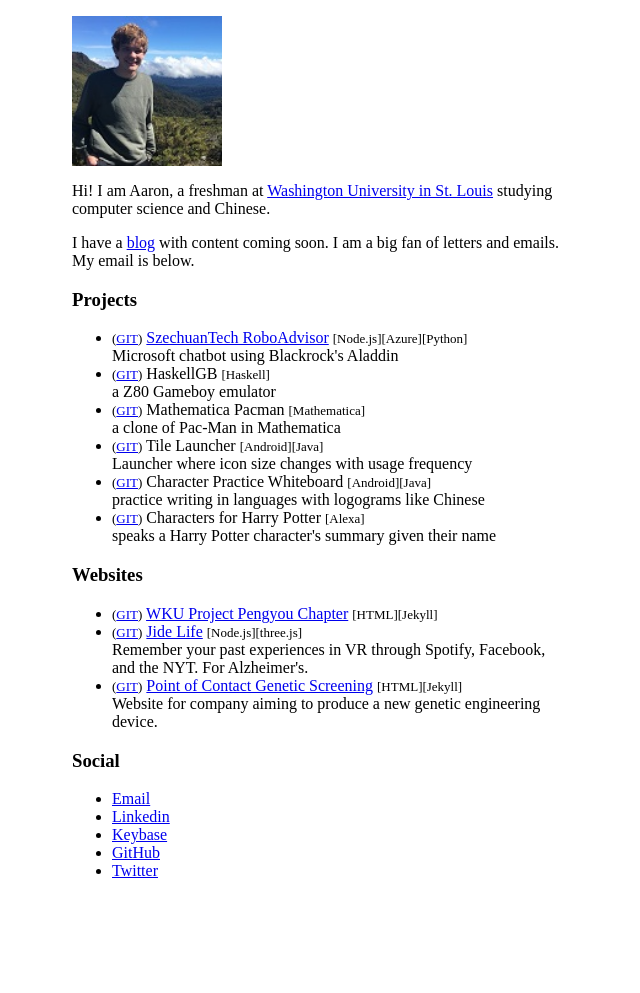
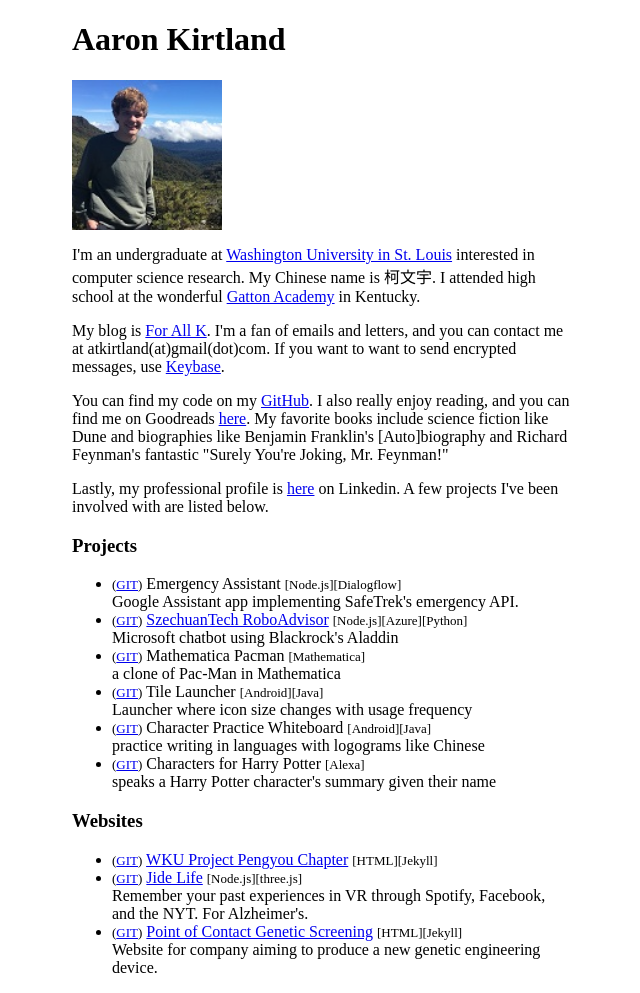
Before and after one commit to atkirtland/atkirtland.github.io, a Jekyll site: the page built from index.html, in a window 1280 px wide. Shown: the whole page, without its empty margins (318-958 px from the left). Built offline with Jekyll 4.4.1, drawn with Linux system fonts in a browser that asks for light colours; before the commit the page ends 900 px from its top, so only the background shows below that.

Commit message:
march update

```diff
--- a/index.html
+++ b/index.html
@@ -16,17 +16,24 @@
   <header>
     {% include header.html %}
   </header>
+  <h1>Aaron Kirtland</h1>
   <p><img align="middle" src="/assets/img/aaron.jpg" width="150px" alt="Aaron Kirtland" /></p>
   <p>
-    Hi! I am Aaron, a freshman at <a href="https://wustl.edu/">Washington University in St. Louis</a> studying computer science and Chinese.
+    I'm an undergraduate at <a href="https://wustl.edu/">Washington University in St. Louis</a> interested in computer science research. My Chinese name is 柯文宇. I attended high school at the wonderful <a href="https://www.wku.edu/academy/">Gatton Academy</a> in Kentucky.
   </p>
   <p>
-    I have a <a href="/blog">blog</a> with content coming soon. I am a big fan of letters and emails. My email is below.
+    My blog is <a href="/blog">For All K</a>. I'm a fan of emails and letters, and you can contact me at atkirtland(at)gmail(dot)com. If you want to want to send encrypted messages, use <a href="https://keybase.io/aarkir">Keybase</a>.
+  </p>
+  <p>
+    You can find my code on my <a href="https://github.com/atkirtland">GitHub</a>. I also really enjoy reading, and you can find me on Goodreads <a href="https://www.goodreads.com/user/show/72594721-aaron-kirtland">here</a>. My favorite books include science fiction like Dune and biographies like Benjamin Franklin's [Auto]biography and Richard Feynman's fantastic "Surely You're Joking, Mr. Feynman!"
+  </p>
+  <p>
+    Lastly, my professional profile is <a href="https://www.linkedin.com/in/aaronkirtland/">here</a> on Linkedin. A few projects I've been involved with are listed below.
   </p>
   <h3>Projects</h3>
   <ul>
+    {% include project.html link="https://github.com/atkirtland/safetrek-dialogflow" title="Emergency Assistant" tags="[Node.js][Dialogflow]" description="Google Assistant app implementing SafeTrek's emergency API." %}
     {% include project.html link="https://github.com/jamesylgan/szechuantech" title='<a href="https://devpost.com/software/szechuantech">SzechuanTech RoboAdvisor</a>' tags="[Node.js][Azure][Python]" description="Microsoft chatbot using Blackrock's Aladdin" %}
-    {% include project.html link="https://github.com/atkirtland/haskell-gb" title="HaskellGB" tags="[Haskell]" description="a Z80 Gameboy emulator" %}
     {% include project.html link="https://github.com/atkirtland/mathematica-pacman" title="Mathematica Pacman" tags="[Mathematica]" description="a clone of Pac-Man in Mathematica" %}
     {% include project.html link="https://github.com/atkirtland/tile-launcher" title="Tile Launcher" tags="[Android][Java]" description="Launcher where icon size changes with usage frequency" %}
     {% include project.html link="https://github.com/atkirtland/handwriting-practice-app" title="Character Practice Whiteboard" tags="[Android][Java]" description="practice writing in languages with logograms like Chinese" %}
@@ -39,15 +46,6 @@
     {% include project.html link="https://github.com/atkirtland/jide-life" title="<a href='https://aaronkirtland.com/jide-life/'>Jide Life</a>" tags="[Node.js][three.js]" description="Remember your past experiences in VR through Spotify, Facebook, and the NYT. For Alzheimer's." %}
     {% include project.html link="https://github.com/atkirtland/poc-site" title="<a href='https://aaronkirtland.com/poc-site/'>Point of Contact Genetic Screening</a>" tags="[HTML][Jekyll]" description="Website for company aiming to produce a new genetic engineering device." %}
   </ul>
-
-  <h3>Social</h3>
-  <ul>
-    {% include social.html link="mailto:aaronk3.14@gmail.com" name="Email" %}
-    {% include social.html link="https://www.linkedin.com/in/aaronkirtland/" name="Linkedin" %}
-    {% include social.html link="https://keybase.io/aarkir" name="Keybase" %}
-    {% include social.html link="https://github.com/atkirtland" name="GitHub" %}
-    {% include social.html link="https://twitter.com/aaronkirtland" name="Twitter" %}
-  </ul>
   <footer>
     {% include footer.html %}
   </footer>
```
Also changed, not shown: _posts/2018-03-22-disparate-contributions-to-science.md (added, +40 -0 lines).
